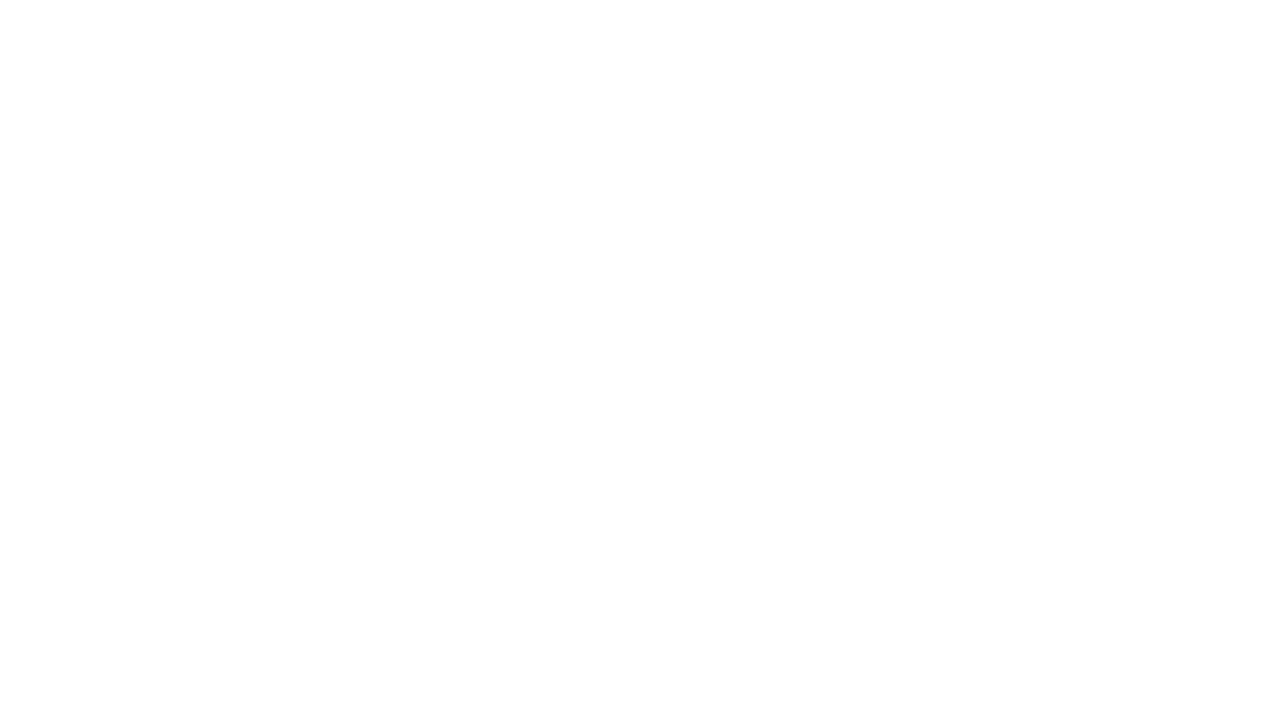
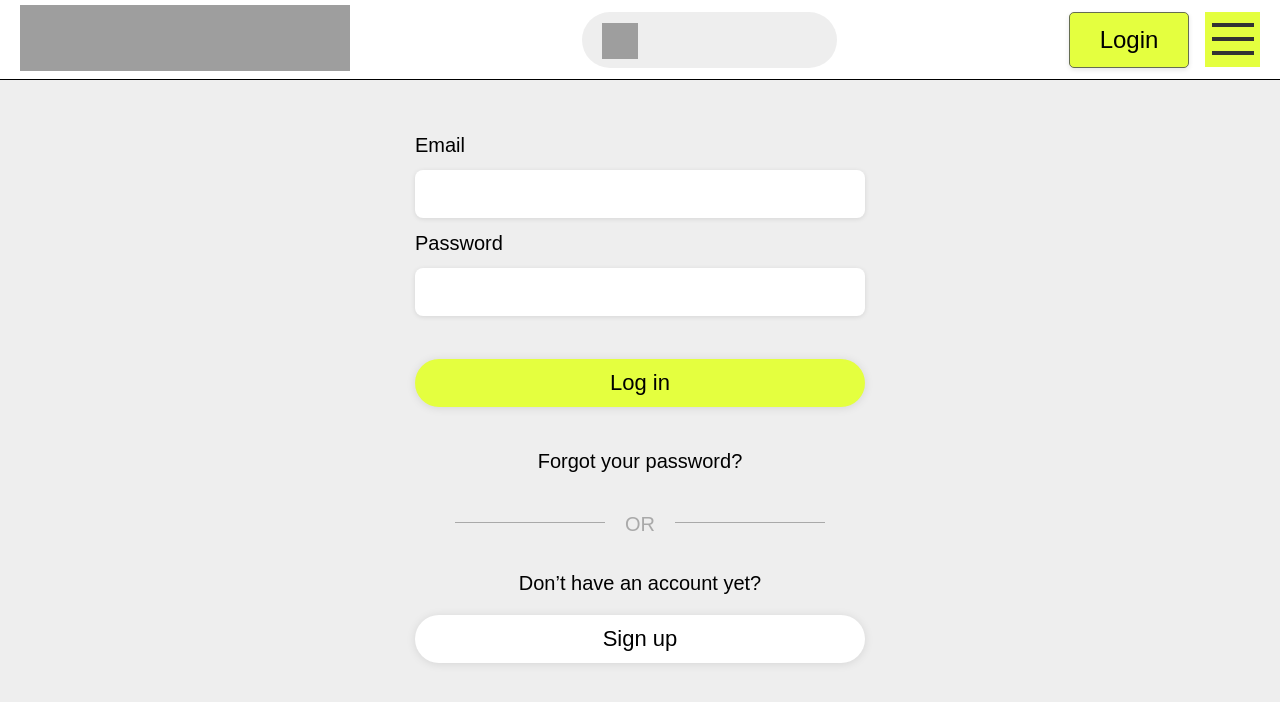
Before and after one commit to zoan57/collaboration-hub, a React app: page /login in a window 1280 px wide. Before the commit this address had no page. Shown: the top 702 px of the page. Built offline with nearby package versions, Linux system fonts and the light colour scheme; grey boxes are pictures that could not be loaded; the HTML template or start-up script is replaced by a standard one.

Commit message:
Login:setup login page

```diff
--- a/src/App.js
+++ b/src/App.js
@@ -3,12 +3,15 @@ import "./style.css";
 import Navbar from "./components/Navbar";
 import { BrowserRouter, Route, Routes } from "react-router-dom";
 import Home from "./Pages/Home";
+import Login from "./Pages/Login";
 
 const App=()=>{
     return(
         <BrowserRouter basename="/">
+            <Navbar/>
             <Routes>
                 <Route path="/" element={<Home/>}/>
+                <Route path="/login" element={<Login/>}/>
             </Routes>
         </BrowserRouter>
     )
--- a/src/Pages/Home.js
+++ b/src/Pages/Home.js
@@ -7,11 +7,10 @@ import React from "react";
 function Home(){
     return (
         <div>
-            <Navbar/>
-            <LandingBgTxt/>
             <main className="landing-main">
                 <LandingID/>
             </main>
+            <LandingBgTxt/>
         </div>
     )
 }
--- /dev/null
+++ b/src/Pages/Login.js
@@ -0,0 +1,40 @@
+import React from "react";
+import InputBarLong from "../components/InputBar-long";
+import ButtonLong from "../components/button-long";
+
+const Login=()=>{
+    return(
+        <section className="login dec-txt">
+            <form className="form dec-txt">
+                <div className="input-label">
+                    <span>Email</span><br></br>
+                    <InputBarLong/>
+                </div>
+                <div className="input-label">
+                    <span>Password</span><br></br>
+                    <InputBarLong/>
+                </div>
+                <br></br>
+                <ButtonLong id="btn-sp-color" text="Log in"/>
+                <br></br>
+                <br></br>
+                <span>Forgot your password?</span>
+                <br></br>
+                <br></br>
+                <div className="login-form-dividing">
+                    <div></div>
+                    <span>OR</span>
+                    <div></div>
+                </div>
+                <br></br>
+                <span>Don’t have an account yet?</span>
+                <br></br>
+                <ButtonLong text="Sign up"/>
+
+            </form>
+        </section>
+    );
+
+};
+
+export default Login;
--- /dev/null
+++ b/src/components/InputBar-long.js
@@ -0,0 +1,12 @@
+import React from "react";
+
+function InputBarLong(props){
+    const placeholder=props.placeholder;
+    const className=props.className;
+    return(
+        <input placeholder={placeholder} className="inputbar-long dec-txt">
+        </input>
+    )
+}
+
+export default InputBarLong;
--- /dev/null
+++ b/src/components/button-long.js
@@ -0,0 +1,13 @@
+import React from "react";
+
+function ButtonLong(props){
+    const id=props.id;
+    const text=props.text;
+    return(
+        <button id={id} className="btn-long dec-txt">
+            <span>{text}</span>
+        </button>
+    )
+}
+
+export default ButtonLong;
--- a/src/components/landing-id.js
+++ b/src/components/landing-id.js
@@ -1,15 +1,15 @@
 import React from "react";
 const LandingID=()=>{
     return(
-        <div>
+        <div className="dec-txt">
             <div className="id-container">
-                <h4 className="dec-txt id-top-txt">...with who?</h4>
+                <h4 className="id-top-txt">...with who?</h4>
                 <div className="landing-identity">
                     <img src="/images/landing-developer.png"></img>
                     <img src="/images/landing-UI.png"></img>
                 </div>
             </div>
-            <div className="dec-txt id-txt">
+            <div className="id-txt">
                 <h3>“Unlock your potential, ignite your creativity.”</h3>
             </div>
         </div>
--- a/src/components/navbar.js
+++ b/src/components/navbar.js
@@ -1,17 +1,18 @@
 import React from "react";
+import { Link } from "react-router-dom";
 
 const Navbar=()=>{
     return(
         <header className="header">
             <div>
-                <img src="/images/logo-Collaboration Hub.png" className="nav-logo"></img>
+                <Link to="/"><img src="/images/logo-Collaboration Hub.png" className="nav-logo"></img></Link>
             </div>
             <div className="search">
                 <img src="/images/search.png"></img>
                 <input className="search-bar dec-txt"></input>
             </div>
             <div className="header-right">
-                <button className="btn btn-login">Login</button>
+                <Link to="/login"><button className="btn btn-login">Login</button></Link>
                 <div class="menu" onclick="">
                     <div class="bar1"></div>
                     <div class="bar2"></div>
--- a/src/style.css
+++ b/src/style.css
@@ -1,3 +1,11 @@
+/*-Index-*\
+---ALL
+---HEADER
+---LANDING PAGE
+---LOGIN
+
+*/
+
 /*---*\
   ALL
 \*---*/
@@ -16,8 +24,66 @@ body{
 h4{
     font-size: 36px;
     font-weight: 100;
-    line-height: 0;
+    line-height: 1;
 }
+
+/* BUTTON */
+.btn{
+    width: 120px;
+    height: 56px;
+    border-radius: 5px;
+    border: solid 1px #656D51;
+    font-size: 24px;
+    font-family: 'Homenaje', 'Noto Sans TC', sans-serif;
+    transition: 0.5s;
+    cursor: pointer;
+    box-shadow: 0px 2px 5px rgba(0, 0, 0, 0.1);
+}
+
+.btn:hover{
+    box-shadow:none;
+    transform: translateY(2px);
+}
+
+.btn-long{
+    width: 450px;
+    height: 48px;
+    border: none;
+    border-radius: 24px;
+    font-size: 22px;
+    margin: 20px 0;
+    transition: 0.5s;
+    cursor: pointer;
+    background-color: #fff;
+    box-shadow: 0px 1px 10px rgba(0, 0, 0, 0.1);
+}
+.btn-long:active, .btn-long:hover{
+    opacity: 80%;
+    box-shadow: none;
+}
+#btn-sp-color{
+    background-color: #E4FF3F;
+}
+#btn-sp-color:active{
+    background-color: #cfed07;
+
+}
+/* INPUT */
+input:focus{
+    outline:none;
+    box-shadow:0px 2px 10px rgba(0, 0, 0, 0.1);
+}
+.inputbar-long{
+    width: 450px;
+    height: 48px;
+    border: none;
+    border-radius: 8px;
+    padding-left: 20px;
+    font-size:20px;
+    box-shadow:0px 1px 5px rgba(0, 0, 0, 0.1);
+
+}
+
 
 /*------*\
   HEADER
@@ -34,7 +100,7 @@ h4{
     border-bottom: solid 1px;
     backdrop-filter: blur(5px);
     -webkit-backdrop-filter: blur(5px);
-    position: fixed;
+    position: mixed;
     top: 0;
 }
 
@@ -87,31 +153,16 @@ h4{
     transition: 0.4s;
 }
 
-.btn{
-    width: 120px;
-    height: 56px;
-    border-radius: 5px;
-    border: solid 1px #656D51;
-    font-size: 24px;
-    font-family: 'Homenaje', sans-serif;
-    transition: 0.5s;
-    cursor: pointer;
-    box-shadow: 0px 2px 10px rgba(0, 0, 0, 0.3);
-}
 .btn-login{
     background-color: #E4FF3F;
     margin-right:1rem;
-}
-.btn:hover{
-    box-shadow:none;
-    transform: translateY(2px);
 }
 /*--------*\
 LANDING PAGE
 \*--------*/
 .landing-bg-txt{
     font-weight: 400;
-    font-family: 'Homenaje', sans-serif;
+    font-family: 'Homenaje', 'Noto Sans TC', sans-serif;
     font-size: 170px;
 }
 
@@ -145,7 +196,7 @@ LANDING PAGE
 .landing-identity{
     width: 900px;
     height: 400px;
-    margin-top: 50px;
+    margin-top: -10px;
     display: flex;
     align-items: center;
     justify-content: center;
@@ -170,11 +221,10 @@ LANDING PAGE
 }
 .id-top-txt{
     position: absolute;
-    top: 20px;
     left: 450px;
 }
 .id-txt h3{
-    font-family: 'Homenaje', sans-serif;
+    font-family: 'Homenaje', 'Noto Sans TC', sans-serif;
     word-spacing: 3px;
     font-size: 30px;
     line-height: 0;
@@ -188,18 +238,41 @@ LANDING PAGE
     text-align: center;
     font-size: 30px;
 }
-
-
-
-/* LIST PAGE */
-.record-input{
+/*-----*\
+  LOGIN
+\*-----*/
+.login{
+    width: 100vw;
+    height: 100vh;
+    padding: 30px 0;
+    background-color: #eee;
     display: flex;
     justify-content: center;
-    margin-top: 50px;
+    font-size:20px;
 }
-.input{
-    padding-left: 8px;
-    margin-right: 8px;
-    height: 36px;
-    width: 300px;
+.login .form{
+    margin-top: 10px;
 }
+.login .form div span{
+    line-height: 50px;
+}
+
+.input-label{
+    text-align: start;
+}
+.login-form-dividing{
+    display: flex;
+    justify-content: center;
+    align-items: center;
+    color: darkgray;
+}
+.login-form-dividing span{
+    margin-top: 3px;
+}
+.login-form-dividing div{
+    display: inline-block;
+    margin: 0 20px;
+    width: 150px;
+    height: 1px;
+    background-color: darkgray;
+}
--- a/webpack.config.js
+++ b/webpack.config.js
@@ -4,10 +4,13 @@ module.exports = {
     entry: "./src/index.js",
     output: {
         filename: "main.js",
-        path: path.resolve(__dirname, "dist")
+        path: path.resolve(__dirname, "dist"),
+        publicPath:"/"
     },
     devServer: {
-        static: "./dist"
+        static: "./dist",
+        allowedHosts: ['all'],
+        historyApiFallback: true
     },
     module: {
         rules: [{
```
Also changed, not shown: 1 other file (tests, documents, lock files or other folders).
